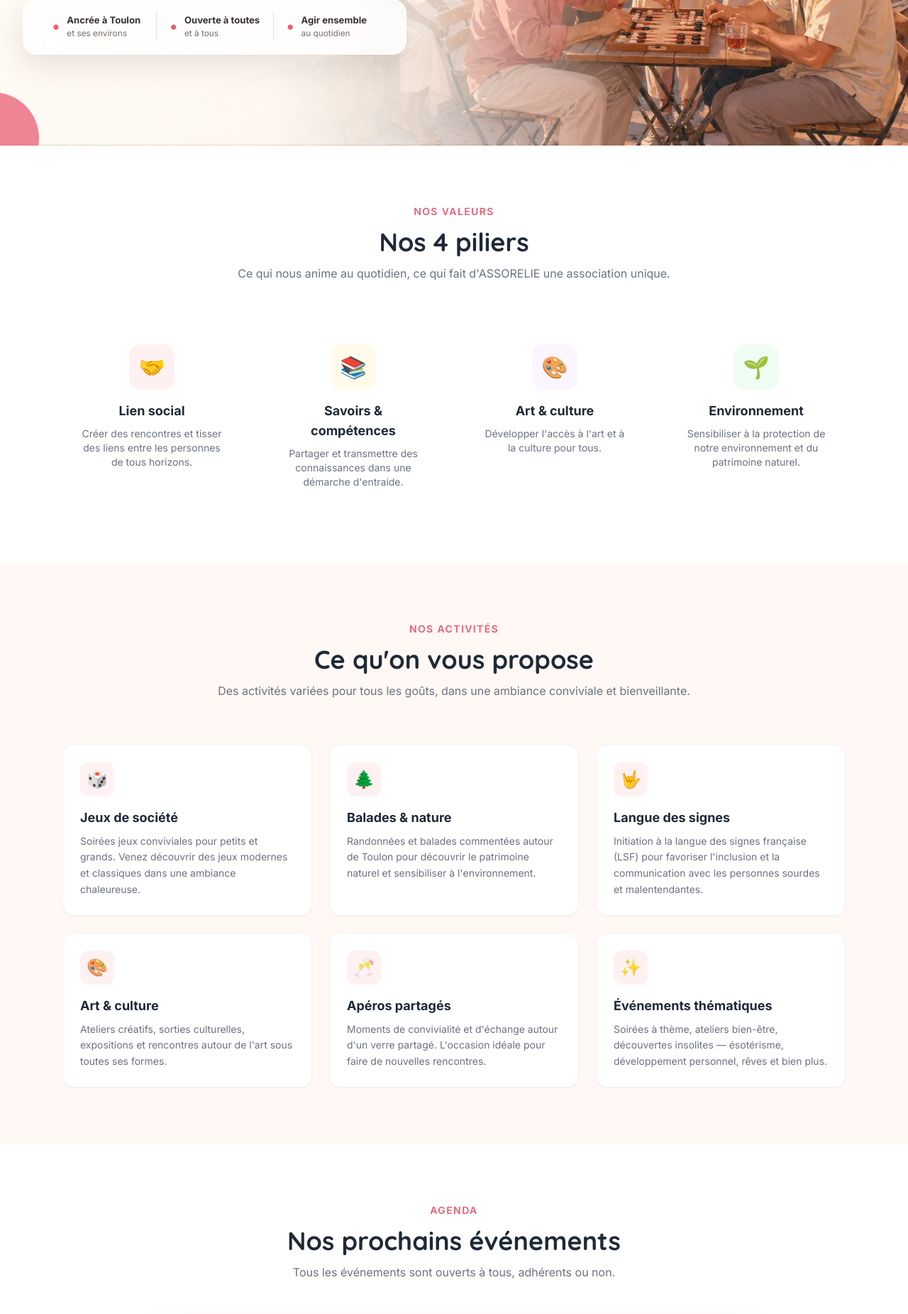
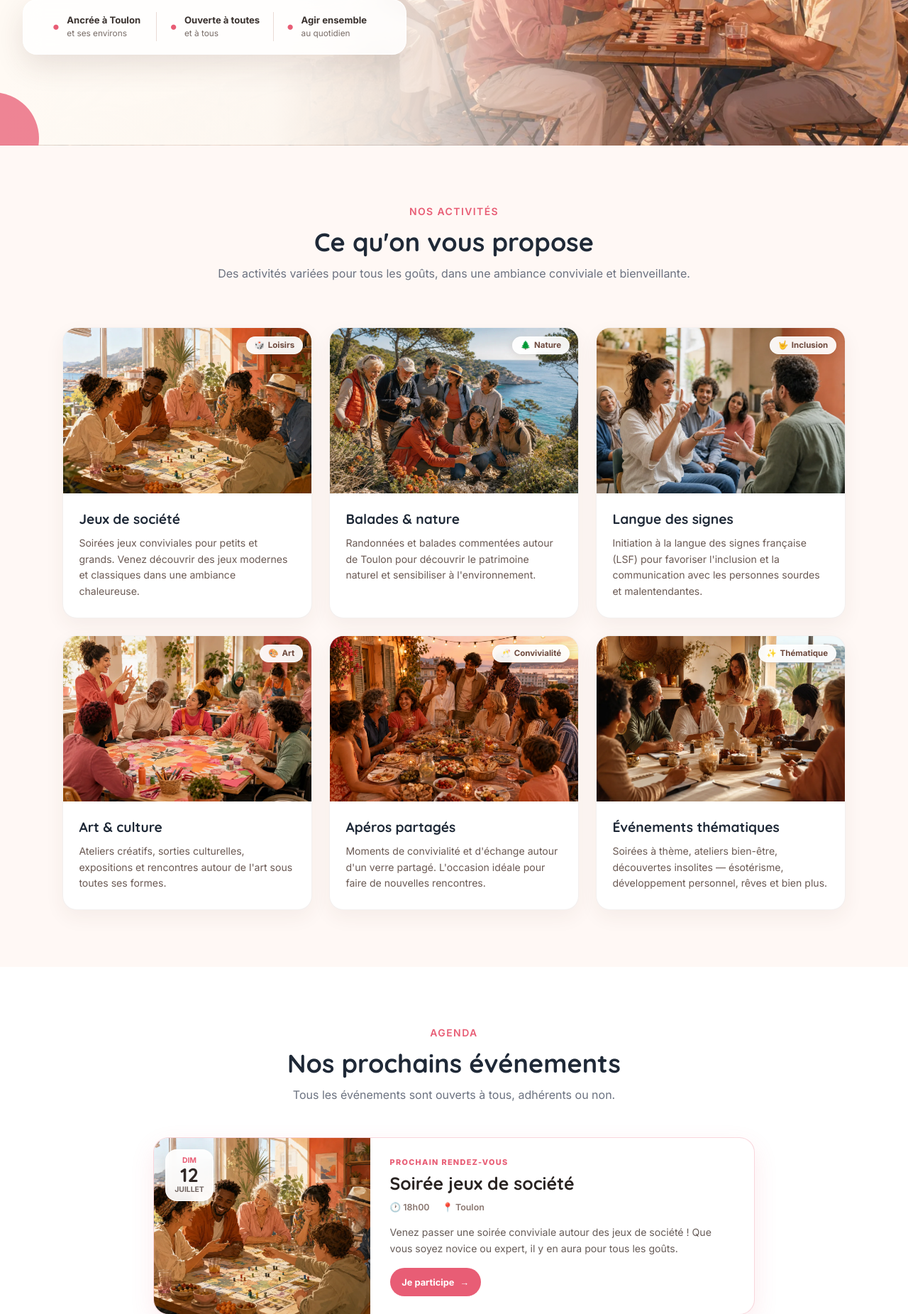
Before and after one commit to leguigou/assorelie, a PHP site: page / in a window 1280 px wide. Shown: the part 687-2538 px from the top of the page at 71% size. Run offline with PHP 8.4, Linux system fonts and the light colour scheme; some libraries are stand-ins or nearby versions.

Commit message:
Modernise la présentation des activités

```diff
--- a/assets/css/style.css
+++ b/assets/css/style.css
@@ -373,12 +373,80 @@ section[id] {
 }
 
 /* Cards */
+.activity-grid {
+  display: grid;
+  grid-template-columns: repeat(3, minmax(0, 1fr));
+  gap: 1.5rem;
+}
+
 .activity-card {
+  overflow: hidden;
+  min-width: 0;
+  background: #fff;
+  border: 1px solid rgba(102, 66, 52, 0.08);
+  border-radius: 1.25rem;
+  box-shadow: 0 10px 28px rgba(77, 48, 37, 0.06);
   transition: all 0.3s ease;
 }
+
 .activity-card:hover {
   transform: translateY(-4px);
   box-shadow: 0 12px 30px rgba(232, 93, 117, 0.15);
+}
+
+.activity-media {
+  position: relative;
+  aspect-ratio: 3 / 2;
+  overflow: hidden;
+  background: #eee5df;
+}
+
+.activity-media img {
+  width: 100%;
+  height: 100%;
+  object-fit: cover;
+  transition: transform 0.45s ease;
+}
+
+.activity-card:hover .activity-media img {
+  transform: scale(1.035);
+}
+
+.activity-badge {
+  position: absolute;
+  top: 0.75rem;
+  right: 0.75rem;
+  display: inline-flex;
+  align-items: center;
+  gap: 0.3rem;
+  padding: 0.38rem 0.68rem;
+  color: #6d493d;
+  font-size: 0.72rem;
+  font-weight: 700;
+  line-height: 1;
+  background: rgba(255, 255, 255, 0.93);
+  border: 1px solid rgba(255, 255, 255, 0.8);
+  border-radius: 999px;
+  box-shadow: 0 3px 12px rgba(55, 34, 26, 0.12);
+  backdrop-filter: blur(8px);
+}
+
+.activity-content {
+  padding: 1.35rem 1.4rem 1.6rem;
+}
+
+.activity-content h3 {
+  margin-bottom: 0.55rem;
+  color: #1f2937;
+  font-family: 'Quicksand', sans-serif;
+  font-size: 1.2rem;
+  font-weight: 700;
+}
+
+.activity-content p {
+  color: #6b5a54;
+  font-size: 0.88rem;
+  line-height: 1.6;
 }
 
 /* Gallery */
--- a/includes/about.php
+++ b/includes/about.php
@@ -39,15 +39,38 @@
           </p>
         </div>
 
-        <div class="story-values">
-          <div class="story-value">
-            <span class="story-value-icon" aria-hidden="true">♣</span>
-            <span><strong>Inclusion</strong><small>Ouverte à tous</small></span>
-          </div>
-          <div class="story-value">
-            <span class="story-value-icon" aria-hidden="true">◉</span>
-            <span><strong>Transmission</strong><small>Partage de savoirs</small></span>
-          </div>
+        <div class="story-pillars">
+          <article class="story-pillar story-pillar-social">
+            <div class="story-pillar-title">
+              <span aria-hidden="true">🤝</span>
+              <h3>Lien social</h3>
+            </div>
+            <p>Créer des rencontres et tisser des liens entre les personnes de tous horizons.</p>
+          </article>
+
+          <article class="story-pillar story-pillar-knowledge">
+            <div class="story-pillar-title">
+              <span aria-hidden="true">📖</span>
+              <h3>Savoirs</h3>
+            </div>
+            <p>Partager et transmettre des connaissances dans une démarche d'entraide.</p>
+          </article>
+
+          <article class="story-pillar story-pillar-culture">
+            <div class="story-pillar-title">
+              <span aria-hidden="true">🎨</span>
+              <h3>Art &amp; culture</h3>
+            </div>
+            <p>Développer l'accès à l'art et à la culture pour tous dans la région toulonnaise.</p>
+          </article>
+
+          <article class="story-pillar story-pillar-environment">
+            <div class="story-pillar-title">
+              <span aria-hidden="true">🌲</span>
+              <h3>Environnement</h3>
+            </div>
+            <p>Sensibiliser à la protection de notre environnement et du patrimoine naturel.</p>
+          </article>
         </div>
 
         <p class="story-legal">
--- a/includes/activities.php
+++ b/includes/activities.php
@@ -1,50 +1,3 @@
-<!-- ===== VALEURS ===== -->
-<section class="py-20 bg-white">
-  <div class="max-w-6xl mx-auto px-6">
-    <div class="text-center mb-16 reveal">
-      <span class="text-rose-400 font-semibold text-sm uppercase tracking-widest">Nos valeurs</span>
-      <h2 class="text-4xl font-bold font-quicksand text-gray-800 mt-3">Nos 4 piliers</h2>
-      <p class="text-gray-500 mt-3 max-w-2xl mx-auto">
-        Ce qui nous anime au quotidien, ce qui fait d'ASSORELIE une association unique.
-      </p>
-    </div>
-
-    <div class="grid grid-cols-1 md:grid-cols-2 lg:grid-cols-4 gap-8">
-      <div class="text-center reveal p-6">
-        <div class="w-16 h-16 bg-rose-50 rounded-2xl flex items-center justify-center mx-auto mb-4">
-          <span class="text-3xl">🤝</span>
-        </div>
-        <h3 class="font-bold text-lg text-gray-800 mb-2">Lien social</h3>
-        <p class="text-gray-500 text-sm">Créer des rencontres et tisser des liens entre les personnes de tous horizons.</p>
-      </div>
-
-      <div class="text-center reveal p-6">
-        <div class="w-16 h-16 bg-amber-50 rounded-2xl flex items-center justify-center mx-auto mb-4">
-          <span class="text-3xl">📚</span>
-        </div>
-        <h3 class="font-bold text-lg text-gray-800 mb-2">Savoirs & compétences</h3>
-        <p class="text-gray-500 text-sm">Partager et transmettre des connaissances dans une démarche d'entraide.</p>
-      </div>
-
-      <div class="text-center reveal p-6">
-        <div class="w-16 h-16 bg-purple-50 rounded-2xl flex items-center justify-center mx-auto mb-4">
-          <span class="text-3xl">🎨</span>
-        </div>
-        <h3 class="font-bold text-lg text-gray-800 mb-2">Art & culture</h3>
-        <p class="text-gray-500 text-sm">Développer l'accès à l'art et à la culture pour tous.</p>
-      </div>
-
-      <div class="text-center reveal p-6">
-        <div class="w-16 h-16 bg-green-50 rounded-2xl flex items-center justify-center mx-auto mb-4">
-          <span class="text-3xl">🌱</span>
-        </div>
-        <h3 class="font-bold text-lg text-gray-800 mb-2">Environnement</h3>
-        <p class="text-gray-500 text-sm">Sensibiliser à la protection de notre environnement et du patrimoine naturel.</p>
-      </div>
-    </div>
-  </div>
-</section>
-
 <!-- ===== ACTIVITÉS ===== -->
 <section id="activites" class="py-20 bg-warm-50">
   <div class="max-w-6xl mx-auto px-6">
@@ -56,16 +9,45 @@
       </p>
     </div>
 
-    <div class="grid grid-cols-1 md:grid-cols-2 lg:grid-cols-3 gap-6">
-      <?php $icons = ['🎲', '🌲', '🤟', '🎨', '🥂', '✨']; ?>
-      <?php foreach ($activities as $i => $activity): ?>
-      <div class="activity-card bg-white rounded-2xl p-6 shadow-sm border border-gray-100 reveal">
-        <div class="w-12 h-12 rounded-xl flex items-center justify-center text-2xl mb-4 bg-rose-50">
-          <?= $icons[$i] ?>
+    <?php
+    $activityVisuals = [
+        'dice' => ['image' => 'jeux-societe.webp', 'emoji' => '🎲', 'label' => 'Loisirs'],
+        'tree' => ['image' => 'balade-nature.webp', 'emoji' => '🌲', 'label' => 'Nature'],
+        'hands' => ['image' => 'langue-des-signes.webp', 'emoji' => '🤟', 'label' => 'Inclusion'],
+        'palette' => ['image' => 'atelier-creatif.webp', 'emoji' => '🎨', 'label' => 'Art'],
+        'glass' => ['image' => 'apero-partage.webp', 'emoji' => '🥂', 'label' => 'Convivialité'],
+        'sparkles' => ['image' => 'evenements-thematiques.webp', 'emoji' => '✨', 'label' => 'Thématique'],
+    ];
+    ?>
+
+    <div class="activity-grid">
+      <?php foreach ($activities as $activity): ?>
+      <?php
+      $visual = $activityVisuals[$activity['icon']] ?? [
+          'image' => 'hero-toulon.webp',
+          'emoji' => '♥',
+          'label' => 'ASSORELIE',
+      ];
+      ?>
+      <article class="activity-card reveal">
+        <div class="activity-media">
+          <img
+            src="assets/images/<?= htmlspecialchars($visual['image']) ?>"
+            alt="<?= htmlspecialchars($activity['title']) ?>"
+            loading="lazy"
+            width="1200"
+            height="800"
+          >
+          <span class="activity-badge">
+            <span aria-hidden="true"><?= $visual['emoji'] ?></span>
+            <?= htmlspecialchars($visual['label']) ?>
+          </span>
         </div>
-        <h3 class="font-bold text-lg text-gray-800 mb-2"><?= htmlspecialchars($activity['title']) ?></h3>
-        <p class="text-gray-500 text-sm leading-relaxed"><?= htmlspecialchars($activity['description']) ?></p>
-      </div>
+        <div class="activity-content">
+          <h3><?= htmlspecialchars($activity['title']) ?></h3>
+          <p><?= htmlspecialchars($activity['description']) ?></p>
+        </div>
+      </article>
       <?php endforeach; ?>
     </div>
   </div>
```
Also changed, not shown: other parts of assets/css/style.css (+45 -25 lines), assets/images/evenements-thematiques.webp (added), assets/images/langue-des-signes.webp (added).
